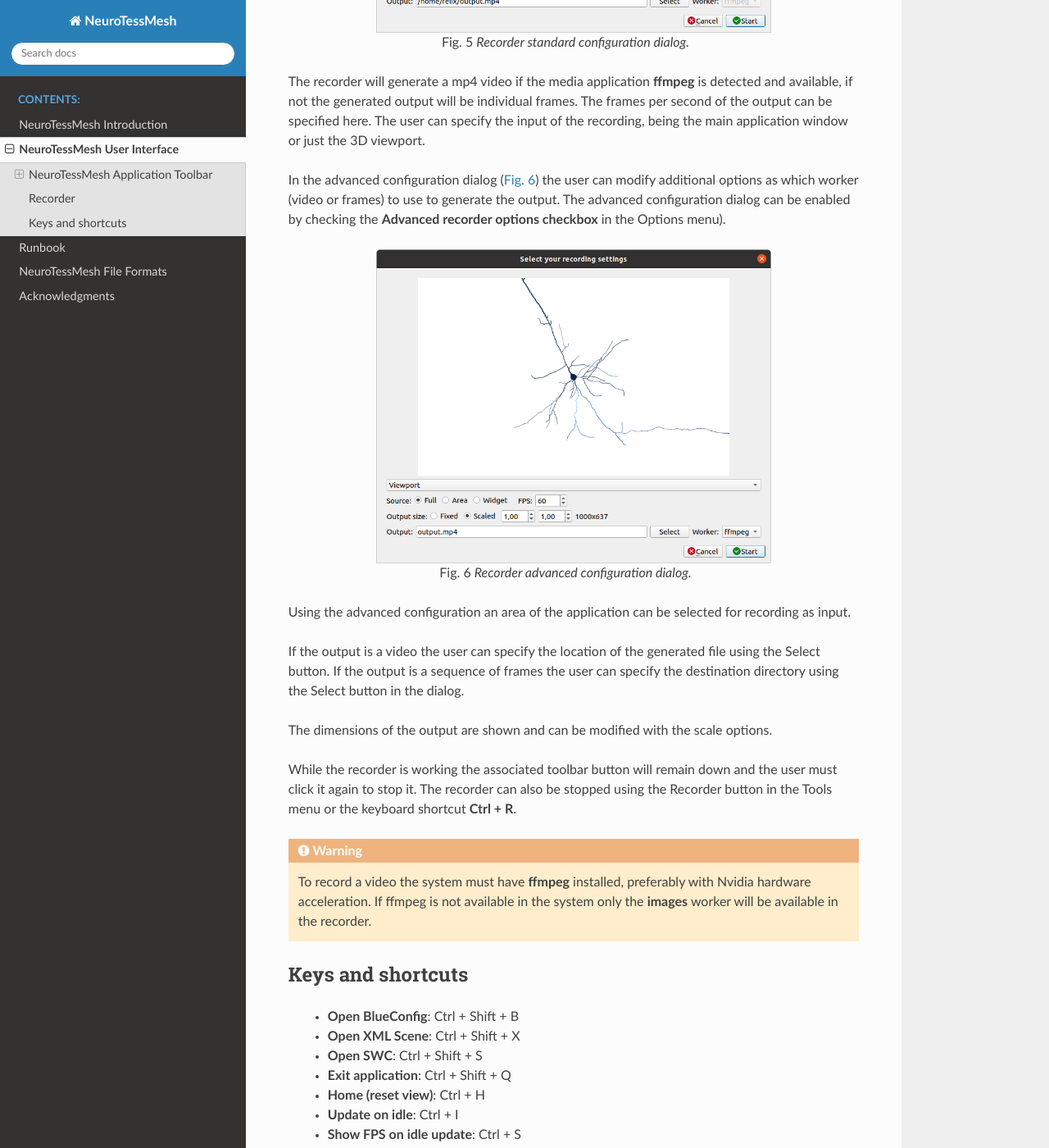
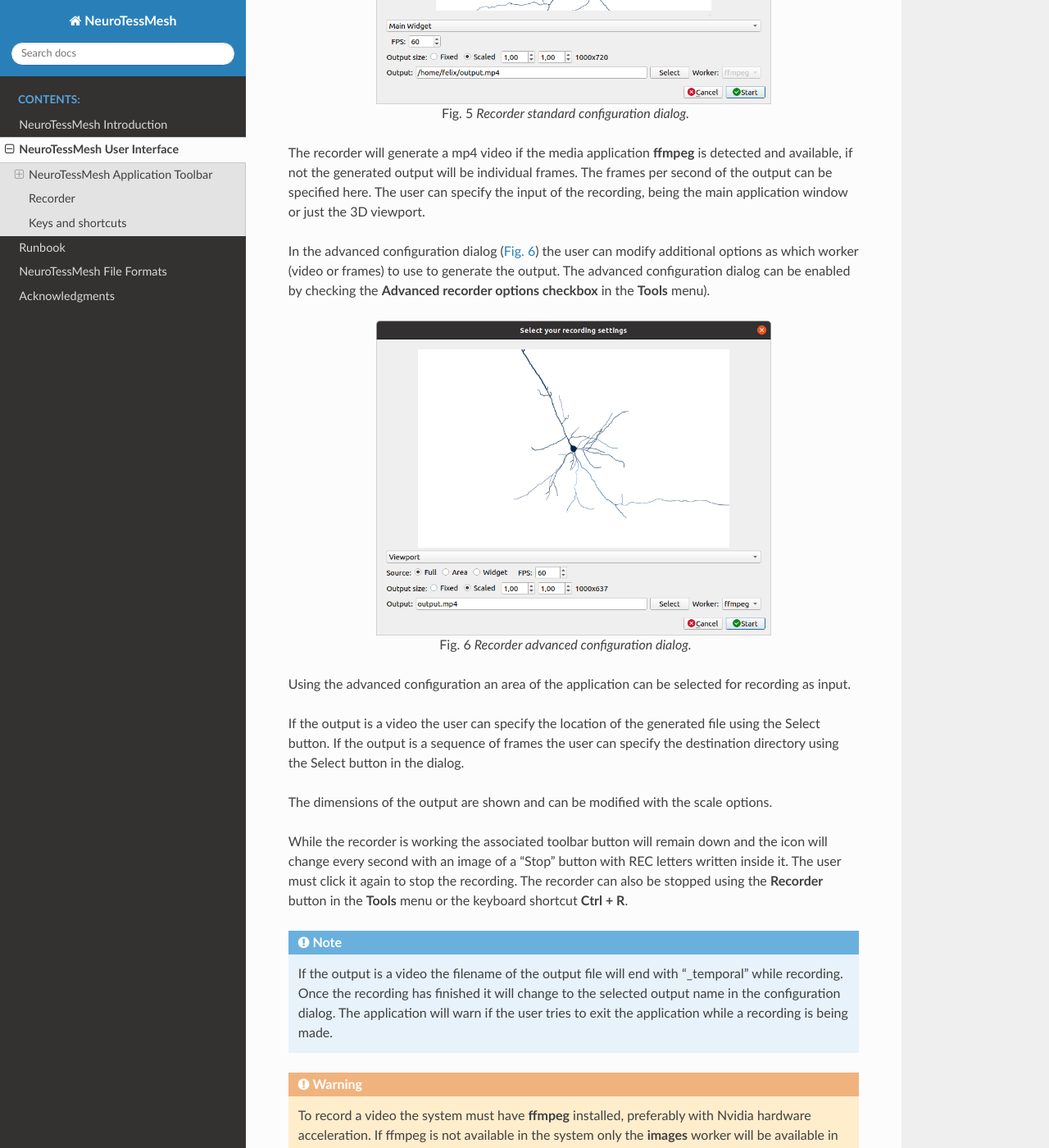
Before and after one commit to vg-lab/NeuroTessMeshDocs, a Sphinx documentation site: the page built from source/02-NeuroTessMeshUserInterface.rst, in a window 1280 px wide and 1400 px high, scrolled down 3405 px. Shown: the whole window at 82% size. Built offline with Sphinx 7.4.7 and the Read the Docs theme 2.0.0, drawn with Linux system fonts in a browser that asks for light colours.

Commit message:
Update to version 0.2.2.

```diff
--- a/source/01-Introduction.rst
+++ b/source/01-Introduction.rst
@@ -4,7 +4,7 @@
 
 **NeuroLOTs** is a set of libraries and tools that implement a method for generating neuronal meshes and for visualizing them at different levels of detail using GPU-based tessellation. As a part of NeuroLOTs, **NeuroTessMesh** provides a visual environment for the generation of 3D polygonal meshes that approximate the membrane of neuronal cells, from the morphological tracings that describe the morphology of the neurons. The 3D models can be tessellated at different levels of detail, providing either homogeneous or adaptive resolution along the model. The soma shape is recovered from the incomplete information of the tracings, applying a physical deformation model that can be interactively adjusted. The adaptive refinement process performed in the GPU generates meshes that allow good visual quality geometries at an affordable computational cost, both in terms of memory and rendering time. NeuroTessMesh is the front-end GUI to NeuroLOTs framework.
 
-This documentation is for NeuroTessMesh version 0.2.1 software that can be obtained from the homepage.
+This documentation is for NeuroTessMesh version 0.2.2 software that can be obtained from the homepage.
 
 ---------------------
 Hardware requirements
@@ -117,8 +117,8 @@
 
   xhost +local:docker
   # Pull the image.
-  docker pull vglab/neurotessmesh:0.2.1-nvidia-ubuntu-16.04
+  docker pull vglab/neurotessmesh:0.2.2-nvidia-ubuntu-16.04
   # Download example data
   wget http://neuromorpho.org/dableFiles/allen%20cell%20types/CNG%20version/H16-03-001-01-09-01_559391771_m.CNG.swc
   # Run example
-  docker run --gpus 1 -ti --rm -e DISPLAY -v /tmp/.X11-unix:/tmp/.X11-unix -v /etc/machine-id:/etc/machine-id -v $(pwd)/H16-03-001-01-09-01_559391771_m.CNG.swc:/H16-03-001-01-09-01_559391771_m.CNG.swc --privileged vglab/neurotessmesh:0.2.1-nvidia-ubuntu-16.04 /usr/bin/NeuroTessMesh -swc /H16-03-001-01-09-01_559391771_m.CNG.swc
+  docker run --gpus 1 -ti --rm -e DISPLAY -v /tmp/.X11-unix:/tmp/.X11-unix -v /etc/machine-id:/etc/machine-id -v $(pwd)/H16-03-001-01-09-01_559391771_m.CNG.swc:/H16-03-001-01-09-01_559391771_m.CNG.swc --privileged vglab/neurotessmesh:0.2.2-nvidia-ubuntu-16.04 /usr/bin/NeuroTessMesh -swc /H16-03-001-01-09-01_559391771_m.CNG.swc
--- a/source/02-NeuroTessMeshUserInterface.rst
+++ b/source/02-NeuroTessMeshUserInterface.rst
@@ -13,6 +13,8 @@
 .. figure:: images/NTMimage001.png
    :alt: NeuroTessMesh application toolbar
    :align: center
+   :width: 326
+   :scale: 100%
 
    NeuroTessMesh application tool bar.
 
@@ -48,7 +50,7 @@
 .. figure:: images/NTMimage002.png
    :alt: Configuration panel
    :align: center
-   :width: 203
+   :width: 252
    :scale: 80%
 
    Configuration panel.
@@ -73,7 +75,7 @@
 .. figure:: images/NTMimage003.png
    :alt: Render panel
    :align: center
-   :width: 329
+   :width: 323
    :scale: 80%
 
    Render panel.
@@ -95,7 +97,7 @@
 .. figure:: images/NTMimage004.png
    :alt: Edit and save panel
    :align: center
-   :width: 1001
+   :width: 1020
    :scale: 60%
 
    Edit and save panel.
@@ -113,7 +115,7 @@
 Recorder
 --------
 
-The recording feature can be activated using the **Options** menu or by clicking the Recorder icon in the toolbar. The user will be presented with the recorder configuration dialog (:numref:`figA`).
+The recording feature can be activated using the **Tools** menu or by clicking the Recorder icon in the toolbar. The user will be presented with the recorder configuration dialog (:numref:`figA`).
 
 .. _figA:
 
@@ -127,7 +129,7 @@
 
 The recorder will generate a mp4 video if the media application **ffmpeg** is detected and available, if not the generated output will be individual frames. The frames per second of the output can be specified here. The user can specify the input of the recording, being the main application window or just the 3D viewport.
 
-In the advanced configuration dialog (:numref:`figB`) the user can modify additional options as which worker (video or frames) to use to generate the output. The advanced configuration dialog can be enabled by checking the **Advanced recorder options checkbox** in the Options menu).
+In the advanced configuration dialog (:numref:`figB`) the user can modify additional options as which worker (video or frames) to use to generate the output. The advanced configuration dialog can be enabled by checking the **Advanced recorder options checkbox** in the **Tools** menu).
 
 .. _figB:
 
@@ -145,7 +147,10 @@
 
 The dimensions of the output are shown and can be modified with the scale options.
 
-While the recorder is working the associated toolbar button will remain down and the user must click it again to stop it. The recorder can also be stopped using the Recorder button in the Tools menu or the keyboard shortcut **Ctrl + R**.
+While the recorder is working the associated toolbar button will remain down and the icon will change every second with an image of a "Stop" button with REC letters written inside it. The user must click it again to stop the recording. The recorder can also be stopped using the **Recorder** button in the **Tools** menu or the keyboard shortcut **Ctrl + R**.
+
+.. note::
+   If the output is a video the filename of the output file will end with "_temporal" while recording. Once the recording has finished it will change to the selected output name in the configuration dialog. The application will warn if the user tries to exit the application while a recording is being made.
 
 .. warning::
    To record a video the system must have **ffmpeg** installed, preferably with Nvidia hardware acceleration.
--- a/source/03-Runbook.rst
+++ b/source/03-Runbook.rst
@@ -12,7 +12,7 @@
 .. figure:: images/NTMimage005.png
    :alt: Opening a file.
    :align: center
-   :width: 997
+   :width: 999
    :scale: 60%
 
    Opening a file.
@@ -76,7 +76,7 @@
 .. figure:: images/NTMimage009.png
    :alt: Save to file.
    :align: center
-   :width: 1001
+   :width: 999
    :scale: 60%
 
    Save results to file.
--- a/source/conf.py
+++ b/source/conf.py
@@ -22,7 +22,7 @@
 author = 'Félix de las Pozas Álvarez'
 
 # The full version, including alpha/beta/rc tags
-release = '0.2.1'
+release = '0.2.2'
 
 
 # -- General configuration ---------------------------------------------------
@@ -67,7 +67,7 @@
 \begin{center}
   \includegraphics[width=6cm,height=6cm]{neurotessmesh.png}\\[8ex]
   {\Huge NeuroTessMesh Documentation}\\[4ex]
-  {\Large Version 0.2.1}\\[4ex]
+  {\Large Version 0.2.2}\\[4ex]
   {\Large Juan Jos\'{e} Garc\'{i}a Cantero \& F\'{e}lix de las Pozas \'{A}lvarez}\\[4ex]
   {\Large March 2022}\\[16ex]
   {\Large Visualization \& Graphics Lab, Universidad Rey Juan Carlos}\\[4ex]
```
Also changed, not shown: source/images/NTMimage001.png, source/images/NTMimage002.png, source/images/NTMimage003.png, source/images/NTMimage004.png, source/images/NTMimage005.png, source/images/NTMimage006.png, source/images/NTMimage007.png, source/images/NTMimage008.png, source/images/NTMimage009.png.
